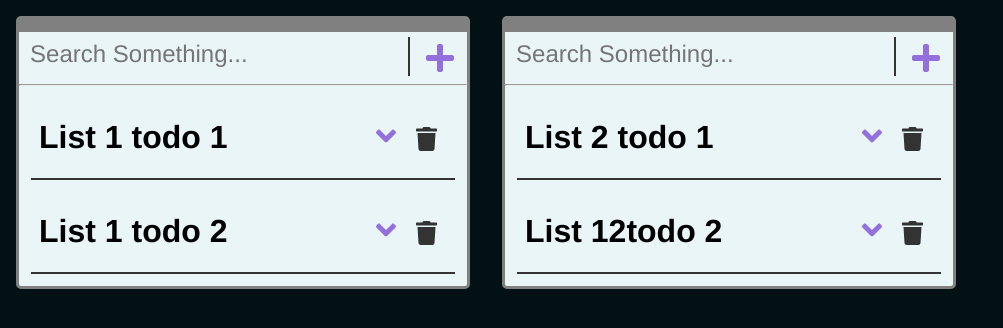
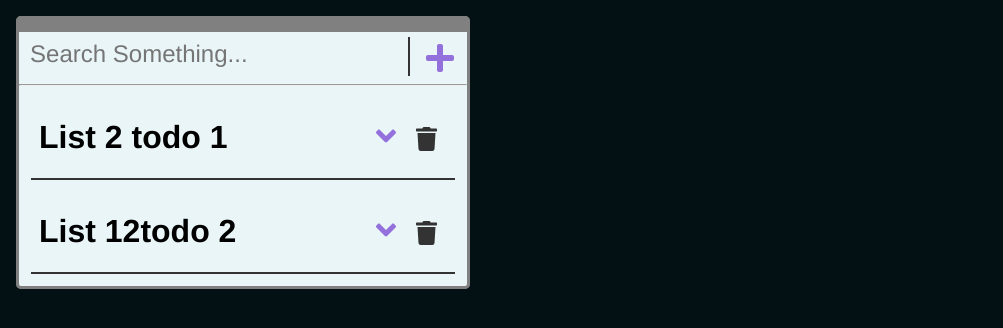
Before and after one commit to zain610/moreToDo, a React (Create React App) app: page / in a window 1280 px wide. Shown: the top 328 px of the page, without its empty margins (0-1003 px from the left). Built offline with nearby package versions, Linux system fonts and the light colour scheme.

Commit message:
completed a crude implementation of drag/ need refactoring

```diff
--- a/src/App.css
+++ b/src/App.css
@@ -18,6 +18,7 @@ body {
   /* align-content: center; */
   background-color: #e9f5f7;
   margin: 1rem;
+  position: absolute;
 }
 .App {
   display: flex;
--- a/src/App.js
+++ b/src/App.js
@@ -1,12 +1,27 @@
-import React from "react";
+import React, { useState } from "react";
 import "./App.css";
 import TodoList from "./Components/TodoList/TodoList";
 
 import { connect } from "react-redux";
 function App({ lists }) {
   console.log(lists);
+  const [dragging, setDrag] = useState(false)
+  const [X, setX] = useState(0)
+  const [Y, setY] = useState(0)
+  const onMouseMoveHandle = e => {
+    if(dragging){
+
+      console.log("moving", e.clientX, e.clientY)
+      setX(e.clientX)
+      setY(e.clientY)
+    }
+  }
+  const onMouseUpHandle = e => {
+
+    setDrag(false)
+  }
   return (
-    <div className="App">
+    <div className="App" onMouseMove={onMouseMoveHandle} onMouseUp={onMouseUpHandle}>
       {lists.map((todoList, index) => {
         const { id, header, todos, inputValue } = todoList;
         console.log("todos", todos)
@@ -16,6 +31,10 @@ function App({ lists }) {
             listId={index}
             key={id}
             todo={todos}
+            setDrag={setDrag}
+            X={X}
+            Y={Y}
+            dragging={dragging}
           />
         );
       })}
--- a/src/Components/TodoList/TodoList.js
+++ b/src/Components/TodoList/TodoList.js
@@ -4,7 +4,7 @@ import Header from "../Todo/Header";
 import { connect } from "react-redux";
 import "../../App.css";
 
-function TodoList({ listId, todo, inputValue }) {
+function TodoList({ listId, todo, inputValue, setDrag, X, Y, dragging }) {
   //ProTip: Use arrow functions over regular functions to bind _this. Else you need to manually bind this in the constructor
   // const removeTodo = id => {
   //   console.log("id", id);
@@ -16,10 +16,13 @@ function TodoList({ listId, todo, inputValue }) {
   //Clicks on list border - mousedown
   //get and record X and Y
   const onMouseDownHandler = e => {
-    console.log(e.clientX, e.clientY);
+    console.log("mouse down ", e.clientX, e.clientY)
+    setDrag(true)
   };
-  //Leaves border - mouse up
-  //
+  let draggingStyle = {
+    left: `${X}px`,
+    top: `${Y}px`
+  }
   const filteredTodos = todo.filter(item => {
     return (
       item.title.toLowerCase().includes(inputValue) ||
@@ -27,7 +30,7 @@ function TodoList({ listId, todo, inputValue }) {
     );
   });
   return (
-    <div className="todoList" onMouseDown={onMouseDownHandler.bind(this)}>
+    <div style={draggingStyle} className="todoList" onMouseDown={onMouseDownHandler.bind(this)}>
       <Header listId={listId} inputValue={inputValue} />
       <hr />
       {filteredTodos.map((todo, i) => (
```
